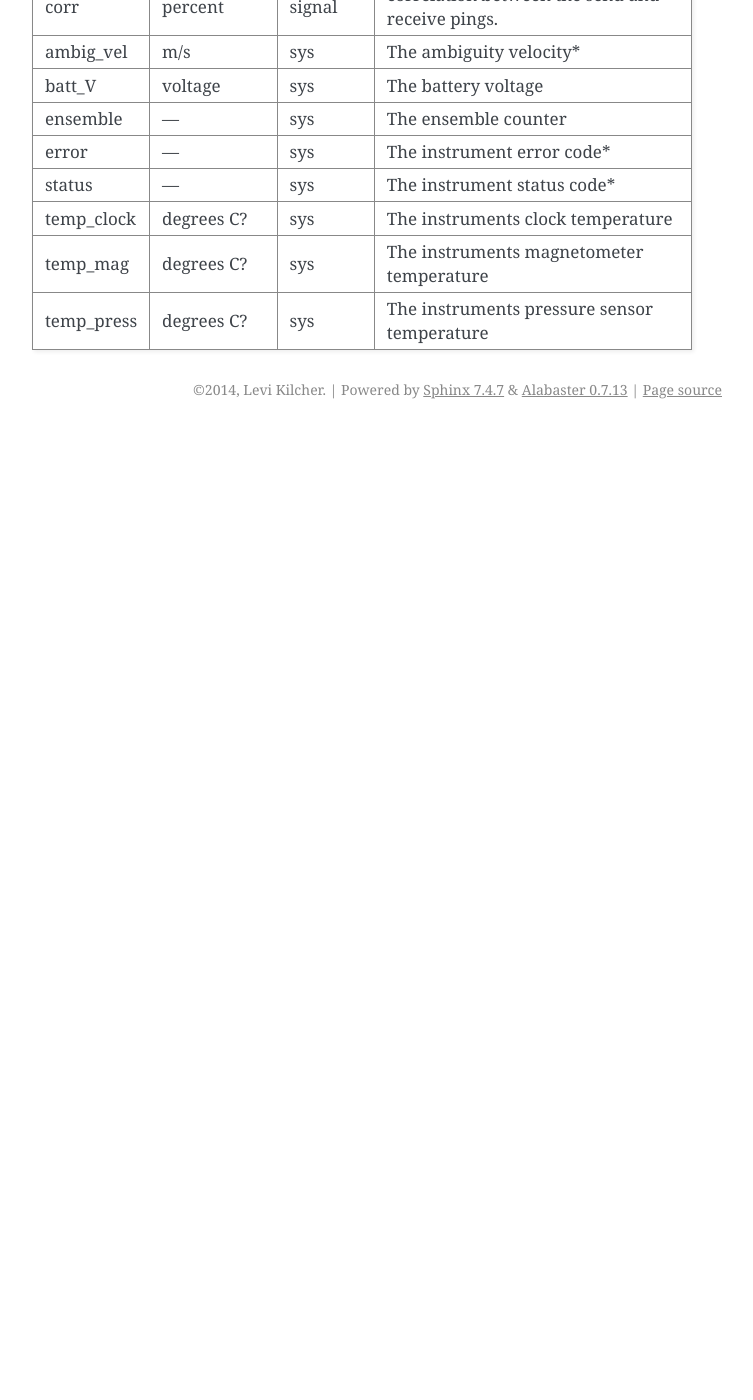
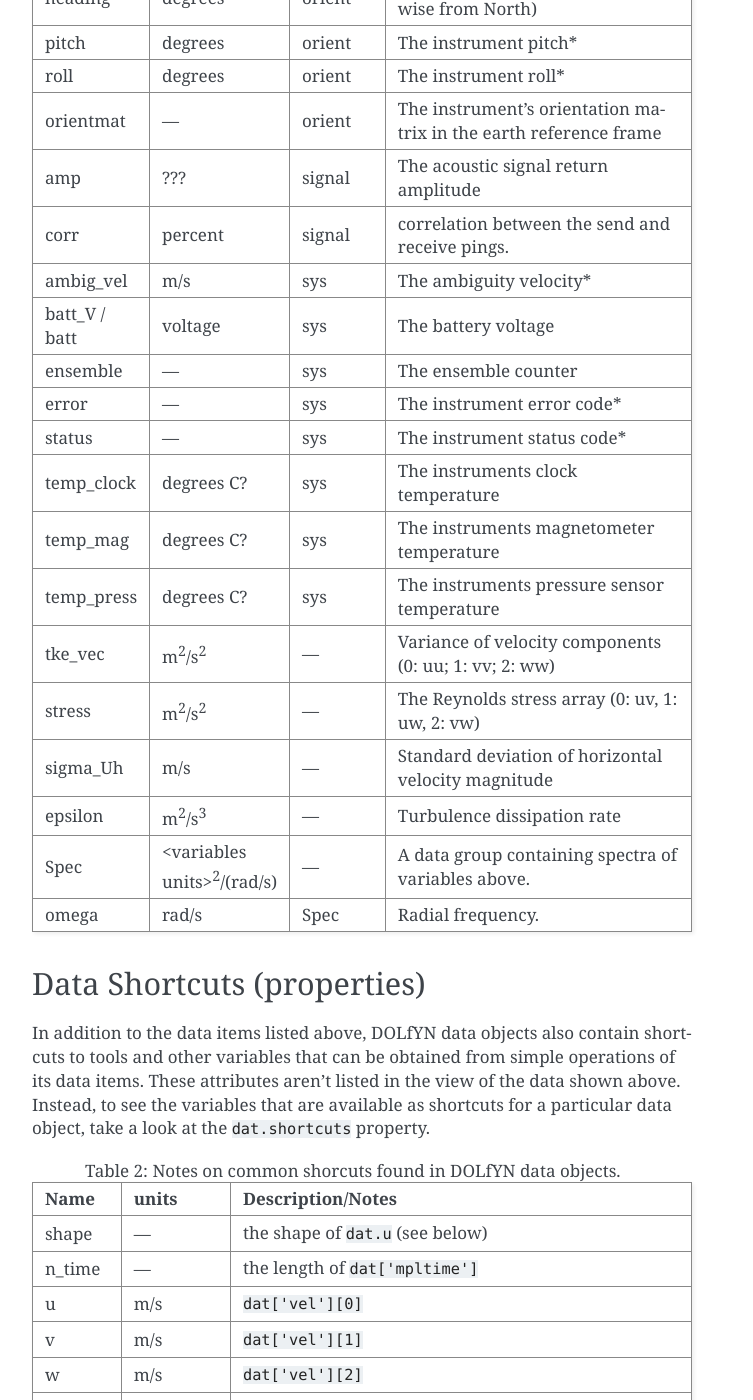
Before and after one commit to lkilcher/dolfyn, a Sphinx documentation site: the page built from doc-src/source/data-structure.rst, in a window 1280 px wide and 1400 px high, scrolled down 3126 px. Shown: the whole window, without its empty margins (388-1141 px from the left). Built offline with Sphinx 7.4.7, drawn with Linux system fonts in a browser that asks for light colours; before the commit the page ends 3555 px from its top, so only the background shows below that; some of the changed text lies outside the part shown.

Commit message:
Document more of the data
+ Add the `shortcuts` property
+ Document the `shortcuts`
+ Fix def of Itke

This fixes #25 and #24.

```diff
--- a/doc-src/source/data-structure.rst
+++ b/doc-src/source/data-structure.rst
@@ -66,8 +66,8 @@
 
 .. _units:
 
-Units
------
+Data Description and Units
+--------------------------
 
 |dlfn| generally uses the `*MKS* system <https://en.wikipedia.org/wiki/MKS_system_of_units>`_, with most angles in degrees.
 
@@ -75,3 +75,21 @@
                :header-rows: 1
                :widths: 15, 20, 15, 50
                :file: ./units.csv
+
+
+Data Shortcuts (properties)
+---------------------------
+In addition to the data items listed above, |dlfn| data objects also
+contain shortcuts to tools and other variables that can be obtained
+from simple operations of its data items. These attributes aren't
+listed in the view of the data shown above. Instead, to see the
+variables that are available as shortcuts for a particular data
+object, take a look at the ``dat.shortcuts`` property.
+
+.. csv-table:: Table 2: Notes on common shorcuts found in |dlfn| data objects.
+               :header-rows: 1
+               :widths: 15, 20, 85
+               :file: ./shortcuts.csv
+
+**Important Note:** The items listed in Table 2 are not stored in the data
+object but are provided as attributes (shortcuts) to |dlfn| data objects.
--- /dev/null
+++ b/doc-src/source/shortcuts.csv
@@ -0,0 +1,21 @@
+Name,units,Description/Notes
+shape, ---, the shape of ``dat.u`` (see below)
+n_time, ---, the length of ``dat['mpltime']``
+u, m/s, ``dat['vel'][0]``
+v, m/s, ``dat['vel'][1]``
+w, m/s, ``dat['vel'][2]``
+U, m/s,  the horizontal velocity as a complex quantity (dat.u + 1j * dat.v)
+U_mag, m/s,  the magnitude of the horizontal velocity
+U_angle, radians, the direction of the horizontal velocity (counter-clockwise from East; X; or streamwise direction; depending on coordinate system)
+subset, ---, a tool for indexing a subset of the data object
+tauij, m\ :sup:`2`/s\ :sup:`2`, the Reynold's stress tensor
+tke, m\ :sup:`2`/s\ :sup:`2`,  the turbulent kinetic energy (half the sum of the data in `'tke_vec'`)
+upup\_, m\ :sup:`2`/s\ :sup:`2`, ``dat['tke_vec'][0]``
+vpvp\_, m\ :sup:`2`/s\ :sup:`2`, ``dat['tke_vec'][1]``
+wpwp\_, m\ :sup:`2`/s\ :sup:`2`, ``dat['tke_vec'][2]``
+upvp\_, m\ :sup:`2`/s\ :sup:`2`, ``dat['stress'][0]``
+upwp\_, m\ :sup:`2`/s\ :sup:`2`, ``dat['stress'][1]``
+vpwp\_, m\ :sup:`2`/s\ :sup:`2`, ``dat['stress'][2]``
+Ecoh, m\ :sup:`2`/s\ :sup:`2`, Coherent turbulent kinetic energy (root-sum-square of Reynold's stresses)
+I, ---, Ratio of sigma_Uh to horizontal velocity magnitude
+Itke, ---, Ratio of sqrt(2*tke) to horizontal velocity magnitude
--- a/doc-src/source/units.csv
+++ b/doc-src/source/units.csv
@@ -3,11 +3,15 @@
 vel,m/s,---,The velocity vector data
 range,m,---,The distance from the ADP head
 c_sound,m/s,env,The speed of sound used in velocity calculations.
-press,dbar?,env,pressure measured by the instrument
+press / pressure,dbar?,env,pressure measured by the instrument
 temp,degrees Celsius,env,The temperature measured by the instrument.
-Accel,m/s^2,orient,The vector acceleraton of the instrument
-AngRt,rad/s,orient,The angular rotation rate of the instrument
-Mag,???,orient,The magnetometer data.
+accel,m/s\ :sup:`2`,orient,The vector acceleraton of the instrument
+angrt,rad/s,orient,The angular rotation rate of the instrument
+mag,???,orient,The magnetometer data.
+velraw,m/s,---,The velocity without motion-correction.
+velrot,m/s,orient,The rotational motion velocity (computed from angrt).
+velacc,m/s,orient,The translational motion velocity (computed from accel).
+acclow,m/s\ :sup:`2`,orient,The low-pass filtered acceleration signal.
 heading,degrees,orient,The instrument heading* (clockwise from North)
 pitch,degrees,orient,The instrument pitch*
 roll,degrees,orient,The instrument roll*
@@ -15,10 +19,16 @@
 amp,???,signal,The acoustic signal return amplitude
 corr,percent,signal,correlation between the send and receive pings.
 ambig_vel,m/s,sys,The ambiguity velocity*
-batt_V,voltage,sys,The battery voltage
+batt_V / batt,voltage,sys,The battery voltage
 ensemble,---,sys,The ensemble counter
 error,---,sys,The instrument error code*
 status,---,sys,The instrument status code*
 temp_clock,degrees C?,sys,The instruments clock temperature
 temp_mag,degrees C?,sys,The instruments magnetometer temperature
 temp_press,degrees C?,sys,The instruments pressure sensor temperature
+tke_vec,m\ :sup:`2`/s\ :sup:`2`,---,Variance of velocity components (0: uu; 1: vv; 2: ww)
+stress,m\ :sup:`2`/s\ :sup:`2`,---,"The Reynolds stress array (0: uv, 1: uw, 2: vw)"
+sigma_Uh,m/s,---,Standard deviation of horizontal velocity magnitude
+epsilon,m\ :sup:`2`/s\ :sup:`3`,---,Turbulence dissipation rate
+Spec,<variables units>\ :sup:`2`/(rad/s),---,A data group containing spectra of variables above.
+omega,rad/s,Spec,Radial frequency.
```
Also changed, not shown: 2 other files.
